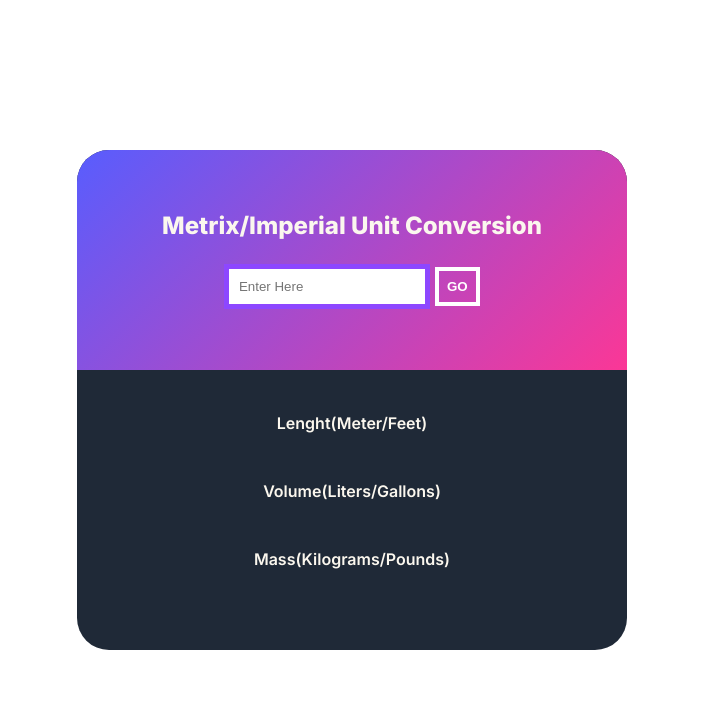
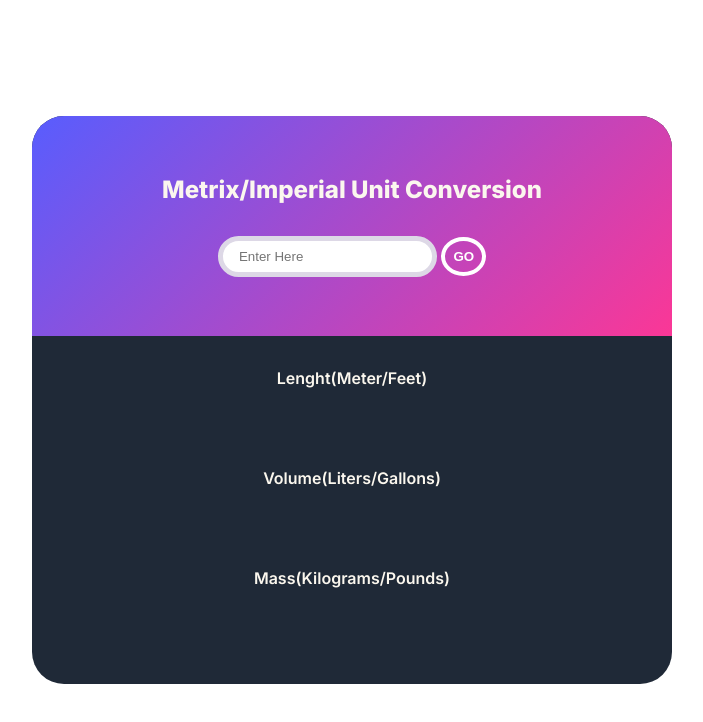
Before and after one commit to a2uuz/Unit-Conversion, a plain HTML site: page index.html in a window 1280 px wide. Shown: the whole page, without its empty margins (288-991 px from the left). Drawn offline with Linux system fonts and the light colour scheme.

Commit message:
updated the look and made it more responsive

```diff
--- a/sass/style.scss
+++ b/sass/style.scss
@@ -35,48 +35,48 @@ body{
 
 .container{
     background-color: $Dark-bg;
-    width: 350px;
-    height: 600px;
     border-radius: 2rem;
     text-align: center;
+    width: 50%;
 }
 
 
 .top-side{
+    height: 220px;
     color: $Light-bg;
     background:  linear-gradient(135deg, #585DFE, #FB3796);
-    height: 220px;
     @include flex();
     border-radius: 2rem 2rem 0 0;
+}
 
-}
 
 .input-shell{
 
     input{
         // font-size: 7rem;
-        margin-top: 1.5rem;
-        padding: .6rem;
-        border: rgb(141, 71, 255) solid 5px;
+        margin-top: 2rem;
+        padding: .5rem 1rem;
+        border: rgb(221, 216, 230) solid 5px;
+        border-radius: 10rem;
+
+
     }
     button{
         padding: .5rem;
         font-weight: 600;
         background-color: #fb379600;
         color: white;
-        border: white solid 4px;
+        border: rgb(255, 255, 255) solid 4px;
+        border-radius: 50%;
 
     }
 }
-button:active{
-    color: black;
-    border: black solid 2px;
-    background-color: white
+button:hover{
+   cursor: pointer;
 }
 
 .bottom-side{
-     @include flex();
-    height: 385px;
+    padding: 2rem 1rem 1rem 1rem;
     font-size: .9rem;
 
 
@@ -88,36 +88,12 @@ button:active{
     }
 }
 .row-result{
-    display: flex;
-     flex-direction: column;
-     margin: 1rem;
+    @include flex();
+    flex-direction: row;
+    padding: 2rem;
+    color: $Pharagraph;
 
     p{
         margin: .5rem;
-        color: $Pharagraph;
     }
 }
-
-@media (min-width: 675px){
-
-.container{
-    background-color: $Dark-bg;
-    width: 550px;
-    height: 500px;
-}
-
-.top-side{
-    height: 220px;
-}
-
-.bottom-side{
-     @include flex();
-    height: 290px;
-    font-size: 1rem;
-}
-
-.row-result{
-    display: flex;
-    flex-direction: row;
-}
-}
```
Also changed, not shown: css/style.css, 1 other file.
